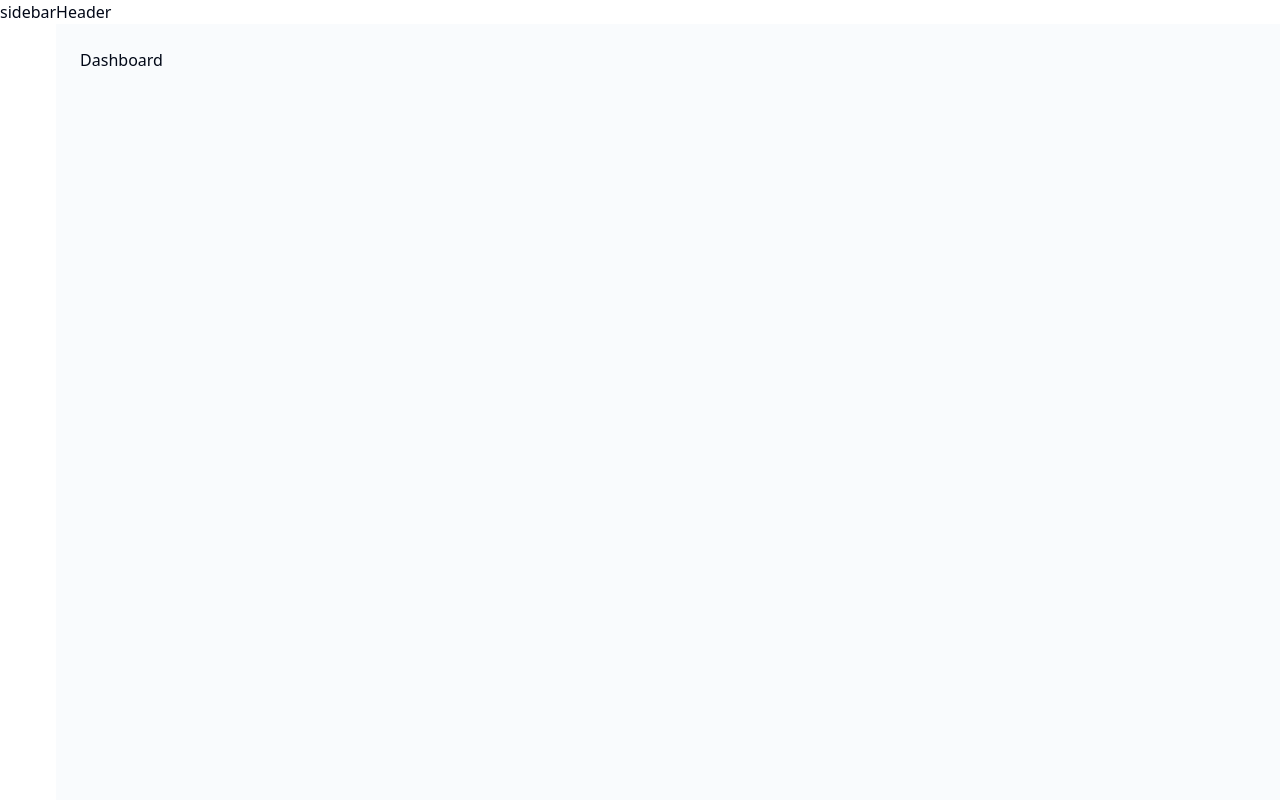
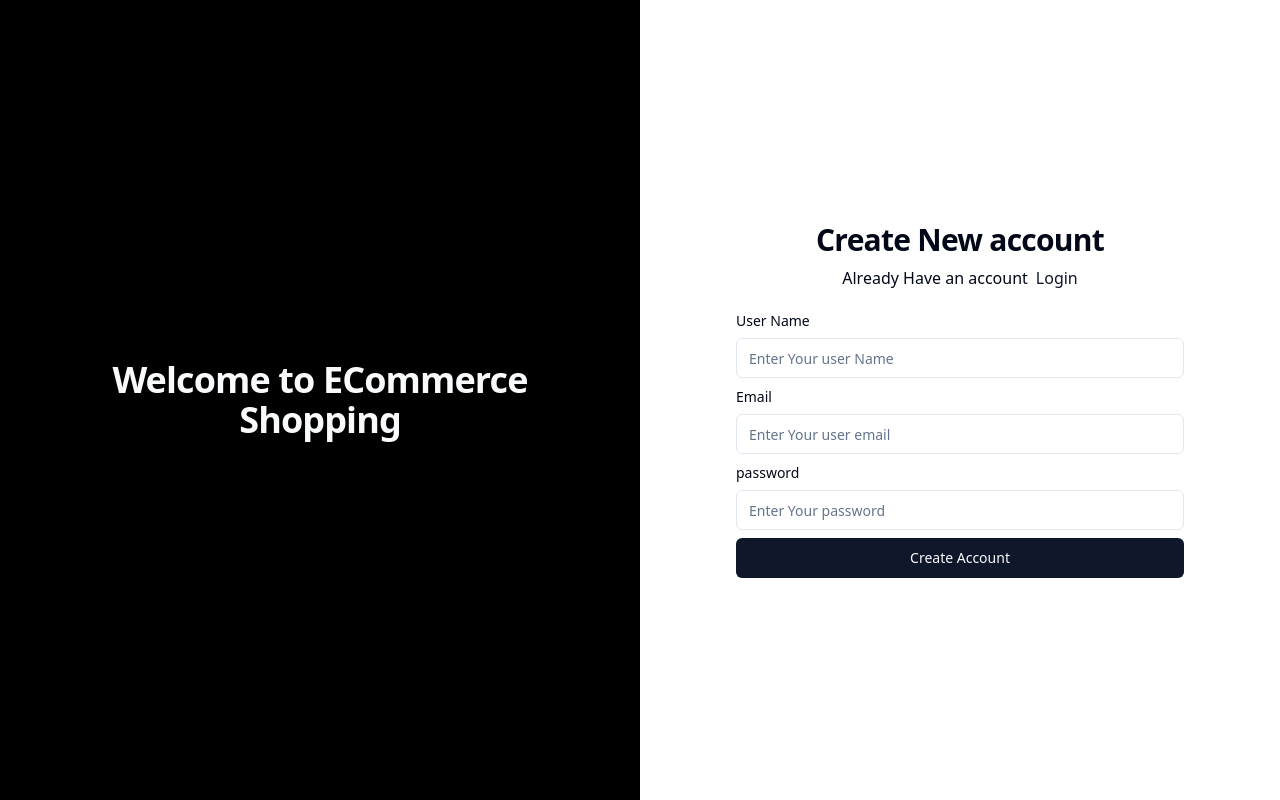
Before and after one commit to Devpatel224/E-Comm, a React (Vite) app in the folder client/: page /auth/register in a window 1280 px wide. Before the commit this address led to /admin/dashboard. Built offline with nearby package versions, Linux system fonts and the light colour scheme.

Commit message:
Add Login and Register page Form using CommonForm

```diff
--- a/client/src/App.jsx
+++ b/client/src/App.jsx
@@ -17,11 +17,8 @@
 import UnAuthPage from './pages/unauth-page/UnAuthPage'
 
 function App() {
-  const isAuthenticated = true;
-  const user = {
-    name:"dev",
-    role:'admin'
-  };
+  const isAuthenticated = false;
+  const user = null
 
   return (
     <>
--- a/client/src/components/common/CheckAuth.jsx
+++ b/client/src/components/common/CheckAuth.jsx
@@ -1,10 +1,9 @@
-import { Navigate, useLoaderData, useLocation } from "react-router-dom"
+import { Navigate, useLocation } from "react-router-dom"
 
 function CheckAuth({isAuthenticated,user,children}) {
     const location = useLocation()
 
-
-    if(!isAuthenticated && !(location.pathname.includes('/login') || location.pathname.includes('/register'))){
+    if(!isAuthenticated && !( location.pathname.includes('/auth/login') || location.pathname.includes('/auth/register'))){
         return (
             <Navigate to='/auth/login'/>
         )
--- a/client/src/pages/auth/Login.jsx
+++ b/client/src/pages/auth/Login.jsx
@@ -1,8 +1,47 @@
-import React from 'react'
+import { loginFormControls } from '@/config';
+import {useState} from 'react'
+import { Link } from 'react-router-dom';
+import CommonForm from '@/components/common/CommonForm';
+
+const initialState = {
+  username: "",
+  email: "",
+  password: "",
+};
+
 
 function Login() {
+
+  const [formData, setFormData] = useState(initialState);
+
+  const onsubmit = ()=>{
+
+  }
+
   return (
-    <div>login</div>
+    <div className="mx-auto w-full max-w-md space-y-6">
+      <div className="text-center">
+        <h1 className="text-3xl font-bold tracking-tight text-foreground">
+          Sign in to your account
+        </h1>
+        <p className="mt-2">
+          Don't have an account ?
+          <Link
+            to="/auth/register"
+            className="font-medium ml-2 text-primary hover:underline"
+          >
+            Sign up
+          </Link>
+        </p>
+      </div>
+      <CommonForm
+      formControls={loginFormControls}
+      buttonText={'Create Account'}
+      formData={formData}
+      setFormData={setFormData}
+      onsubmit={onsubmit}
+      />
+    </div>
   )
 }
 
--- a/client/src/pages/auth/Register.jsx
+++ b/client/src/pages/auth/Register.jsx
@@ -1,9 +1,46 @@
-import React from 'react'
+import CommonForm from "@/components/common/CommonForm";
+import { registerFormControls } from "@/config";
+import {useState} from "react";
+import { Link } from "react-router-dom";
+
+const initialState = {
+  username: "",
+  email: "",
+  password: "",
+};
 
 function Register() {
+  const [formData, setFormData] = useState(initialState);
+
+  const onsubmit = ()=>{
+
+  }
+
   return (
-    <div>Register</div>
-  )
+    <div className="mx-auto w-full max-w-md space-y-6">
+      <div className="text-center">
+        <h1 className="text-3xl font-bold tracking-tight text-foreground">
+          Create New account
+        </h1>
+        <p className="mt-2">
+          Already Have an account
+          <Link
+            to="/auth/login"
+            className="font-medium ml-2 text-primary hover:underline"
+          >
+            Login
+          </Link>
+        </p>
+      </div>
+      <CommonForm
+      formControls={registerFormControls}
+      buttonText={'Create Account'}
+      formData={formData}
+      setFormData={setFormData}
+      onsubmit={onsubmit}
+      />
+    </div>
+  );
 }
 
-export default Register
+export default Register;
```
